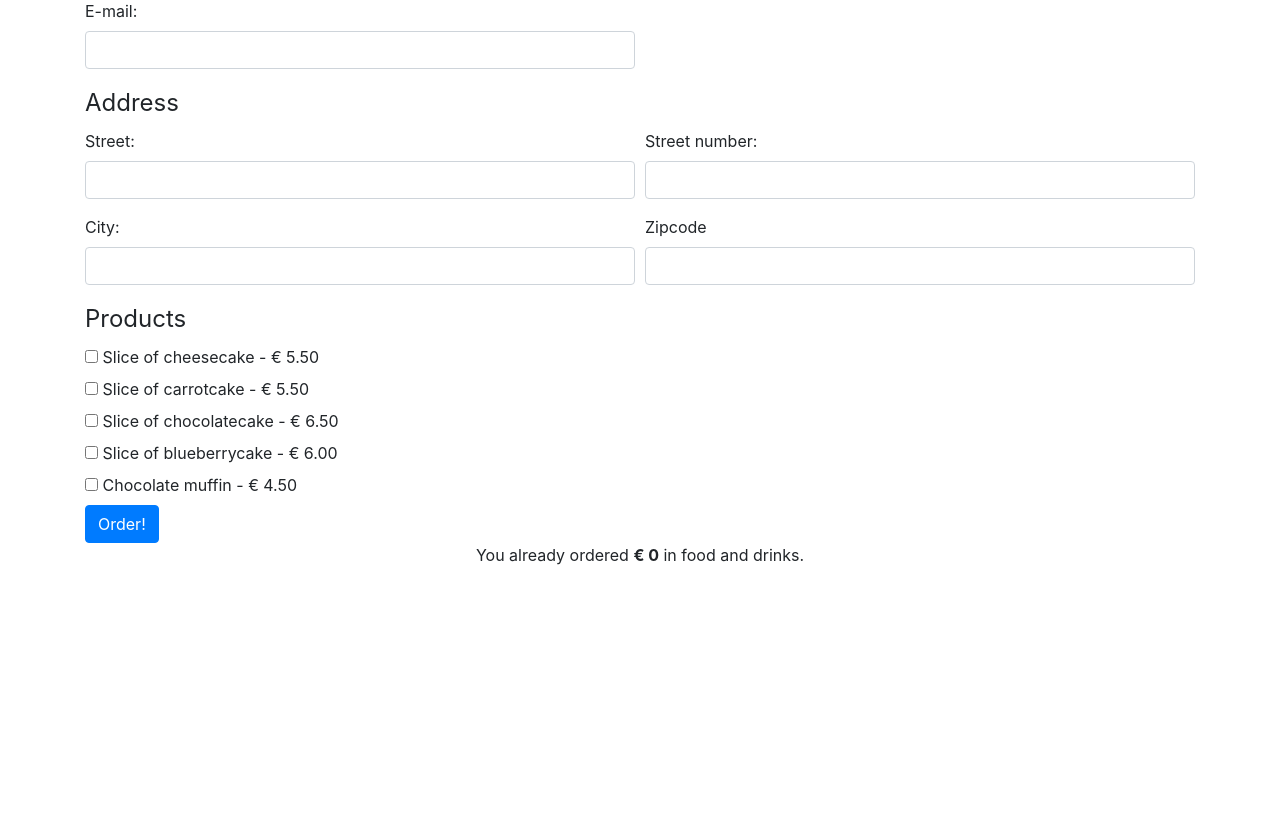
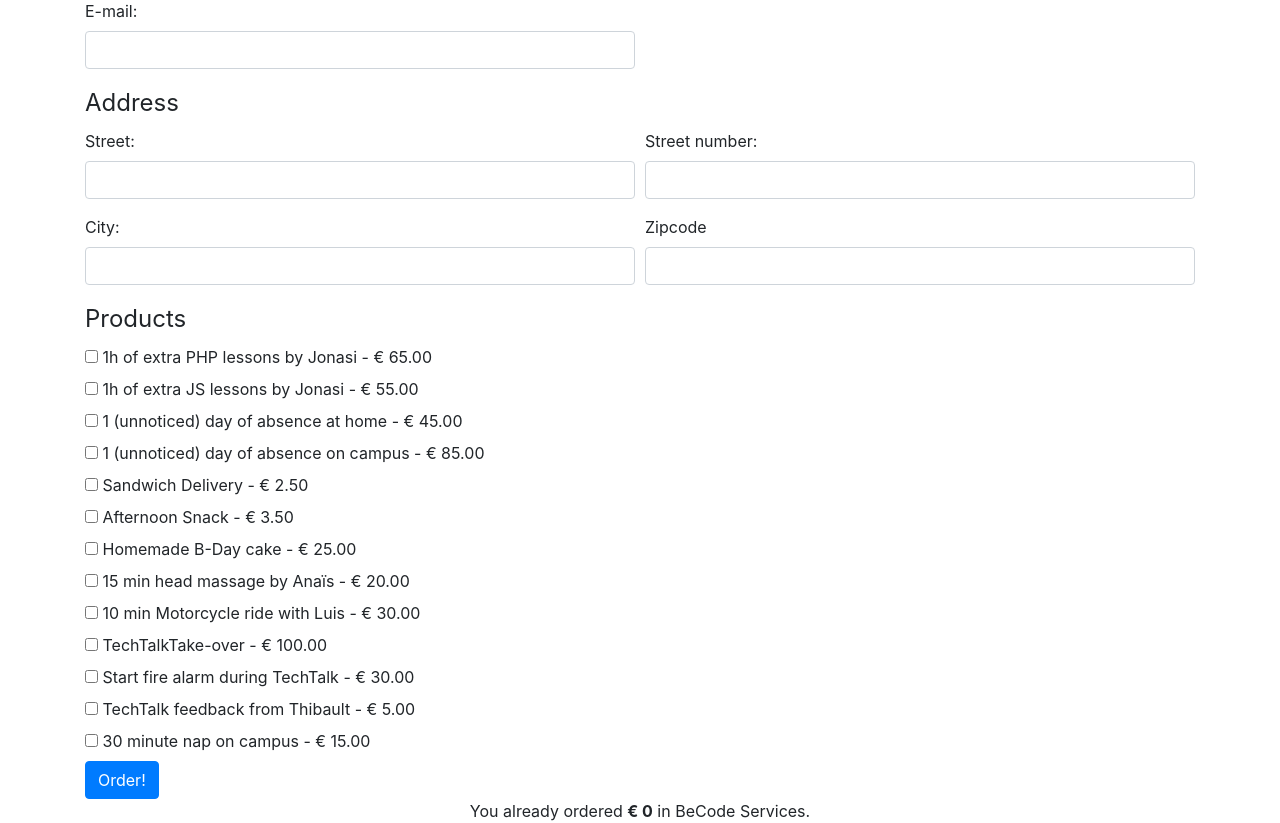
Before and after one commit to becodeorg/Verou-5-the-order-form-DanteBoute, a PHP site: page / in a window 1280 px wide. Shown: the part 57-880 px from the top of the page. Before the commit the page ends 622 px from the top, so only its background shows below. Run offline with PHP 8.4, Linux system fonts and the light colour scheme.

Commit message:
Showing a total price and all selected items

```diff
--- a/form-view.php
+++ b/form-view.php
@@ -9,7 +9,7 @@
     <meta http-equiv="X-UA-Compatible" content="ie=edge">
     <link href="https://stackpath.bootstrapcdn.com/bootstrap/4.3.1/css/bootstrap.min.css" type="text/css"
           rel="stylesheet"/>
-    <title>Your fancy store</title>
+    <title>BeCodeServices</title>
 </head>
 <body>
 <div class="container">
@@ -73,8 +73,13 @@
 
         <button type="submit" class="btn btn-primary">Order!</button>
     </form>
-
-    <footer>You already ordered <strong>&euro; <?php echo $totalValue ?></strong> in food and drinks.</footer>
+    <?php
+// Display order details only if the form has been submitted
+if ($_SERVER["REQUEST_METHOD"] === "POST") {
+    handleForm();
+}
+?>
+    <footer>You already ordered <strong>&euro; <?php echo $totalValue ?></strong> in BeCode Services.</footer>
 </div>
 
 <style>
--- a/index.php
+++ b/index.php
@@ -23,11 +23,19 @@ function whatIsHappening() {
 
 // TODO: provide some products (you may overwrite the example)
 $products = [
-    ['name' => 'Slice of cheesecake', 'price' => 5.5],
-    ['name' => 'Slice of carrotcake', 'price' => 5.5],
-    ['name' => 'Slice of chocolatecake', 'price' => 6.5],
-    ['name' => 'Slice of blueberrycake', 'price' => 6],
-    ['name' => 'Chocolate muffin', 'price' => 4.5]
+    ['name' => '1h of extra PHP lessons by Jonasi', 'price' => 65],
+    ['name' => '1h of extra JS lessons by Jonasi', 'price' => 55],
+    ['name' => '1 (unnoticed) day of absence at home', 'price' => 45],
+    ['name' => '1 (unnoticed) day of absence on campus', 'price' => 85],
+    ['name' => 'Sandwich Delivery', 'price' => 2.5],
+    ['name' => 'Afternoon Snack', 'price' => 3.5],
+    ['name' => 'Homemade B-Day cake', 'price' => 25],
+    ['name' => '15 min head massage by Anaïs', 'price' => 20],
+    ['name' => '10 min Motorcycle ride with Luis', 'price' => 30],
+    ['name' => 'TechTalkTake-over', 'price' => 100],
+    ['name' => 'Start fire alarm during TechTalk', 'price' => 30],
+    ['name' => 'TechTalk feedback from Thibault', 'price' => 5],
+    ['name' => '30 minute nap on campus', 'price' => 15]
 ];
 
 $totalValue = 0;
@@ -59,9 +67,19 @@ function validate()
 
 function handleForm()
 {
-    if ($_SERVER["REQUEST_METHOD"] === "POST") {
+    global $products, $totalValue;
         $invalidFields = validate();
-        if (!empty($invalidFields)) {
+        if (empty($invalidFields)) {
+            $selectedProducts = $_POST['products'] ?? [];
+
+            echo "<h2>Your Order:</h2>";
+            echo "<ul>";
+
+            foreach ($selectedProducts as $key => $value) {
+                echo "<li>" . $products[$key]['name'] . " - &euro;" . number_format($products[$key]['price'], 2) . "</li>";
+                $totalValue += $products[$key]['price'];
+            }
+        } else {
             echo '<div class="alert alert-danger">';
             echo '<p>Please correct the following errors:</p>';
             echo '<ul>';
@@ -72,11 +90,12 @@ function handleForm()
             echo '</div>';
         }
     }
-}
 
 // TODO: replace this if by an actual check for the form to be submitted
 if ($_SERVER["REQUEST_METHOD"] === "POST" && isset($_POST['street'], $_POST['streetnumber'], $_POST['city'], $_POST['zipcode'], $_POST['email'])) {
-    handleForm();
+    // Call handleForm only if the form is submitted
+    require 'form-view.php';
+} else {
+    // If the form is not submitted, display the form
+    require 'form-view.php';
 }
-
-require 'form-view.php';
```
Lines whose indentation alone changed are shown as unchanged.
